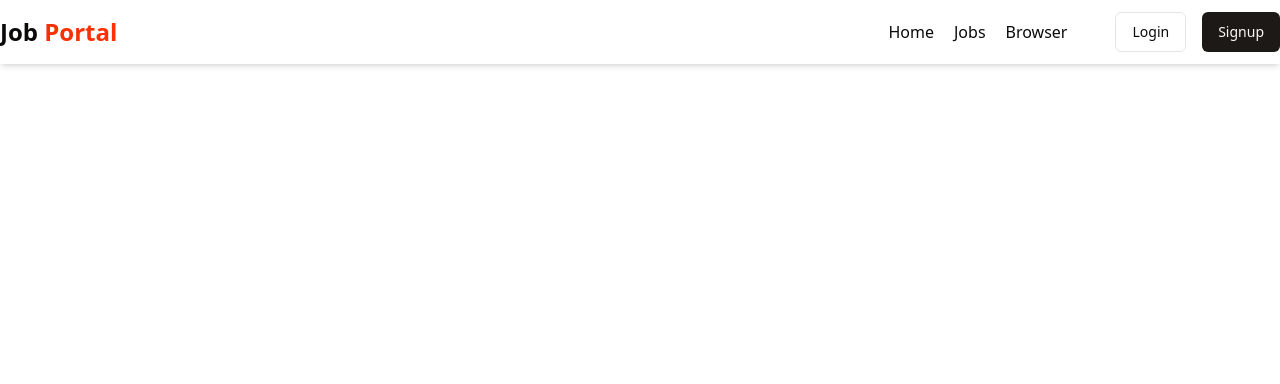
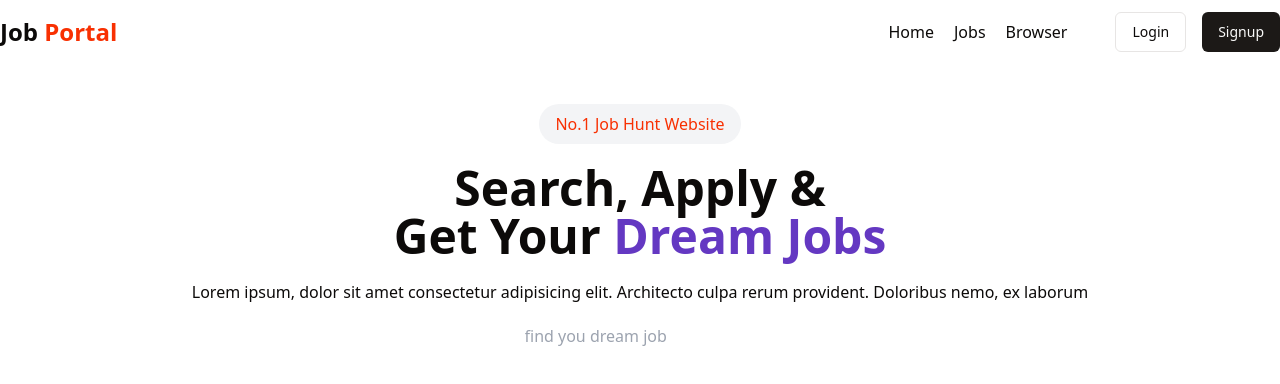
Before and after one commit to patilrohit1964/my_job_portal, a React (Vite) app in the folder client/: page / in a window 1280 px wide. Shown: the top 384 px of the page. Built offline with nearby package versions, Linux system fonts and the light colour scheme.

Commit message:
add herosection ui

```diff
--- /dev/null
+++ b/client/src/components/HeroSection.jsx
@@ -0,0 +1,18 @@
+import React from 'react'
+
+const HeroSection = () => {
+    return (
+        <div className='text-center'>
+            <div className='flex flex-col gap-5 my-10'>
+                <span className='mx-auto px-4 py-2 rounded-full bg-gray-100 text-[#F83002] font-medium'>No.1 Job Hunt Website</span>
+                <h1 className='text-5xl font-bold'>Search, Apply & <br /> Get Your <span className='text-[#6438c2]'>Dream Jobs</span></h1>
+                <p>Lorem ipsum, dolor sit amet consectetur adipisicing elit. Architecto culpa rerum provident. Doloribus nemo, ex laborum</p>
+                <div>
+                    <input type="text" placeholder='find you dream job' />
+                </div>
+            </div>
+        </div>
+    )
+}
+
+export default HeroSection
--- a/client/src/components/Home.jsx
+++ b/client/src/components/Home.jsx
@@ -1,10 +1,15 @@
 import React from 'react'
 import Navbar from './shared/Navbar'
+import HeroSection from './HeroSection'
 
 const Home = () => {
     return (
         <div>
             <Navbar />
+            <HeroSection />
+            {/* <CategoryCarousel />
+            <LatestJobs />
+            <Footer /> */}
         </div>
     )
 }
--- a/client/src/components/auth/Signup.jsx
+++ b/client/src/components/auth/Signup.jsx
@@ -8,6 +8,8 @@ import { useEffect, useState } from 'react'
 import axios from 'axios'
 import { USER_API_END_POINT } from '@/utils/constants'
 import { toast } from 'react-toastify'
+import { useDispatch, useSelector } from 'react-redux'
+import { setLoading } from '@/redux/authSlice'
 const Signup = () => {
     const [input, setInput] = useState({
         fullname: "",
@@ -19,7 +21,8 @@ const Signup = () => {
     })
 
     const navigate = useNavigate();
-
+    const dispatch = useDispatch();
+    const { loading } = useSelector(state => state.authSlice);
     const changeEventHandler = (e) => {
         const { name, value } = e.target
         setInput({ ...input, [name]: value })
@@ -40,6 +43,7 @@ const Signup = () => {
         }
 
         try {
+            dispatch(setLoading(true))
             const res = await axios.post(`${USER_API_END_POINT}/register`, formData, {
                 withCredentials: true,
                 headers: {
@@ -53,6 +57,8 @@ const Signup = () => {
             }
         } catch (error) {
             console.error(error?.message);
+        } finally {
+            dispatch(setLoading(false));
         }
     }
     useEffect(() => {
@@ -98,7 +104,11 @@ const Signup = () => {
                             <Input accept="image/*" type="file" className="cursor-pointer" onChange={changeFileHandler} />
                         </div>
                     </div>
-                    <Button type="submit" className="w-full my-4">Signup</Button>
+                    {loading ? <Button className="w-full my-4" disabled={loading}><Loader2 className='mr-2 h-4 w-4 animate-spin' /> Please Wait</Button> :
+                        <Button type="submit" className="w-full my-4">
+                            Signup
+                        </Button>
+                    }
                     <div className='text-sm text-center'>Already have an account? <Link to={"/login"} className='text-blue-600'>Login</Link></div>
                 </form>
             </div>
--- a/client/src/components/shared/Navbar.jsx
+++ b/client/src/components/shared/Navbar.jsx
@@ -13,7 +13,7 @@ const Navbar = () => {
     const user = false
     return (
         <div className='bg-white'>
-            <div className='flex items-center justify-between mx-auto max-w-7xl h-16 shadow-md'>
+            <div className='flex items-center justify-between mx-auto max-w-7xl h-16'>
                 <div>
                     <h1 className='text-2xl font-bold'>Job <span className='text-[#f83002]'>Portal</span></h1>
                 </div>
```
